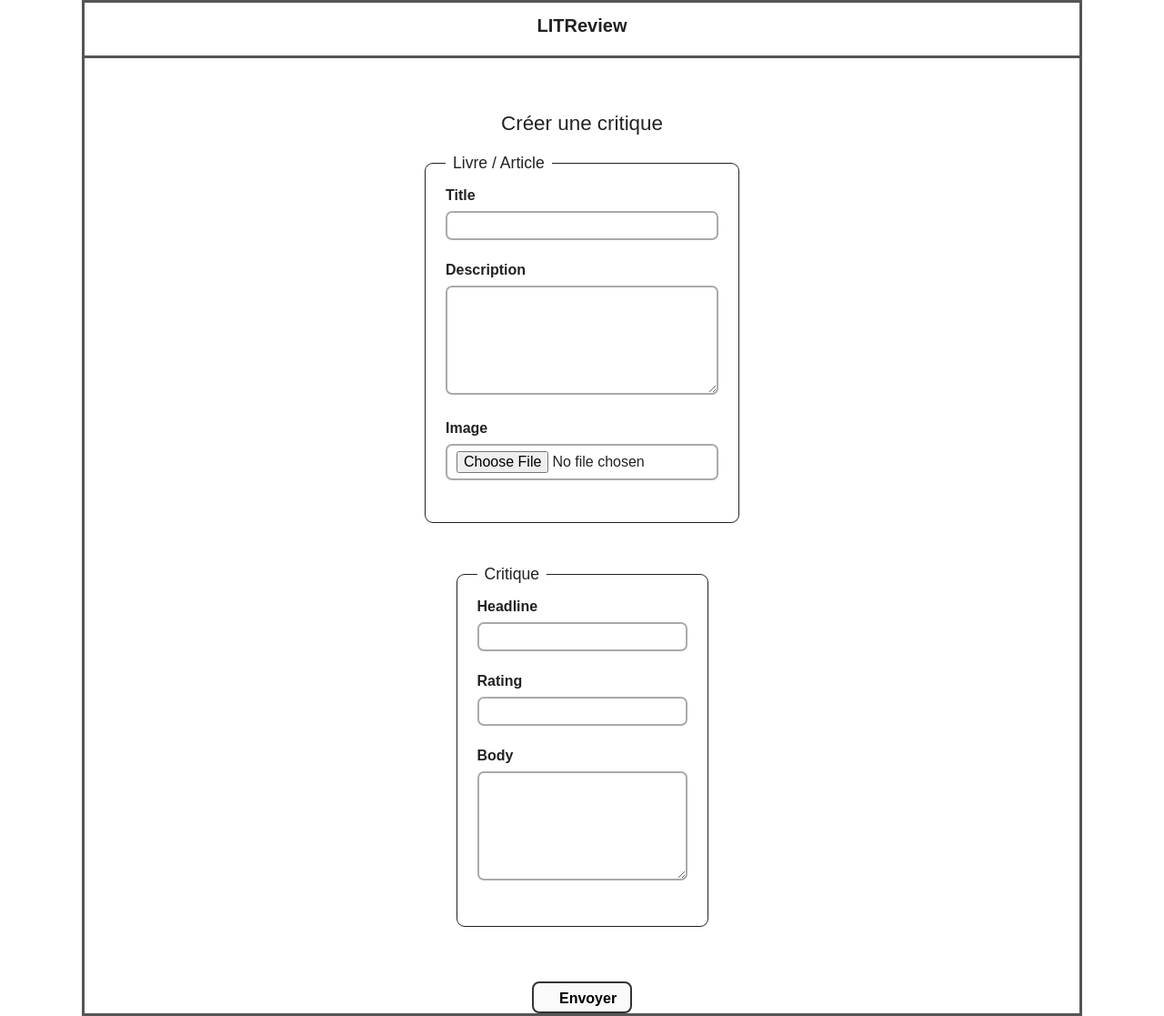
After one commit to Americanufo/Projet_9, a Django app: template LITReview/blog/templates/review_create.html in a window 1280 px wide. The commit adds this page. Shown: the whole page at 91% size. Run offline with Django 3.2, Linux system fonts and the light colour scheme; the template is opened without the code that fills it, so the values that code supplies are empty, except form fields; tables that the repository leaves empty hold one stand-in row (values such as "Sample post"); form fields are guessed from the names that the template uses.

Commit message:
Ajout de la fonction créer une critique et modification css

```diff
--- a/LITReview/LITReview/urls.py
+++ b/LITReview/LITReview/urls.py
@@ -53,10 +53,12 @@
     path('tickets/<int:pk>/edit/', blog.views.ticket_update, name='ticket_update'),
     path('tickets/<int:pk>/delete/', blog.views.ticket_delete, name='ticket_delete'),
 
+
     # --- URLs pour la gestion des commentaires (reviews) ---
     path('tickets/<int:ticket_pk>/reviews/new/', blog.views.review_create, name='review_create'),
     path('reviews/<int:pk>/edit/', blog.views.review_update, name='review_update'),
     path('reviews/<int:pk>/delete/', blog.views.review_delete, name='review_delete'),
+    path('create-review/', blog.views.create_review, name='review_create'),
 ]
 if settings.DEBUG:
     urlpatterns += static(settings.MEDIA_URL, document_root=settings.MEDIA_ROOT)
--- a/LITReview/authentication/static/css/style.css
+++ b/LITReview/authentication/static/css/style.css
@@ -329,11 +329,14 @@
     margin-right: -10px;
 }
 
+.post-actions-row {
+    display: flex;
+}
+
 .ticket-btn,
 .post-btn-row button {
     border: 1px solid #555;
     border-radius: 5px;
-    padding: 8px 32px;
     background: #fafafa;
     font-size: 1em;
     cursor: pointer;
@@ -344,6 +347,8 @@
     box-sizing: border-box;
     margin: 0;
     text-align: center;
+    display: grid;
+    place-items: center;
 }
 
 .ticket-btn:hover,
@@ -351,3 +356,111 @@
     background: #eaeaea;
     color: #111;
 }
+
+/* Section spécifique à la page home */
+.page-home .home-buttons-container {
+    display: flex;
+    justify-content: center;
+    gap: 38px;
+    margin-bottom: 38px;
+    margin-top: 18px;
+}
+
+.page-home .home-btn,
+.page-home .big-home-btn {
+    padding: 22px 72px;
+    font-size: 1.33em;
+    border-radius: 12px;
+    border: 2.2px solid #555;
+    background: #fafafa;
+    min-width: 270px;
+    max-width: 380px;
+    cursor: pointer;
+    color: #333;
+    font-weight: bold;
+    text-align: center;
+    transition: background 0.15s, color 0.15s;
+    display: inline-block;
+    box-sizing: border-box;
+    line-height: 1.11;
+}
+
+.page-home .home-btn:disabled,
+.page-home .big-home-btn:disabled {
+    color: #bbb !important;
+    background: #eee !important;
+    cursor: not-allowed !important;
+}
+
+.page-home .home-btn:not(:disabled):hover,
+.page-home .big-home-btn:not(:disabled):hover {
+    background: #eaeaea;
+    color: #222;
+}
+
+
+/* Création de critique */
+
+.form-section {
+    border: 1.8px solid #222;
+    border-radius: 9px;
+    padding: 16px 22px 22px 22px;
+    margin-bottom: 30px;
+}
+
+.form-section legend {
+    font-weight: normal;
+    font-size: 1.1em;
+    padding: 0 8px;
+}
+
+.form-group {
+    margin-bottom: 24px;
+}
+
+.form-group label {
+    font-weight: bold;
+    display: block;
+    margin-bottom: 6px;
+}
+
+.form-group input[type="text"],
+.form-group textarea,
+.form-group input[type="file"] {
+    width: 100%;
+    max-width: 620px;
+    padding: 6px 10px;
+    font-size: 1em;
+    border: 2px solid #AAA;
+    border-radius: 7px;
+    box-sizing: border-box;
+}
+
+.form-group textarea {
+    height: 120px;
+    resize: vertical;
+}
+
+.form-group input[type="radio"] {
+    margin-left: 15px;
+    margin-right: 3px;
+}
+
+.form-actions {
+    text-align: right;
+    margin-top: 14px;
+}
+
+.submit-btn {
+    padding: 8px 28px;
+    font-weight: bold;
+    font-size: 1em;
+    border-radius: 8px;
+    border: 2px solid #333;
+    background-color: #fafafa;
+    cursor: pointer;
+}
+
+.submit-btn:hover {
+    background-color: #e1e1e1;
+}
--- a/LITReview/blog/forms.py
+++ b/LITReview/blog/forms.py
@@ -10,3 +10,6 @@
     class Meta:
         model = Review
         fields = ['rating', 'headline', 'body']
+        widgets = {
+            'rating': forms.RadioSelect(choices=[(i, str(i)) for i in range(6)])
+        }
--- /dev/null
+++ b/LITReview/blog/templates/review_create.html
@@ -0,0 +1,45 @@
+{% extends "base.html" %}
+
+{% block content %}
+<h2>Créer une critique</h2>
+
+<form method="post" enctype="multipart/form-data">
+    {% csrf_token %}
+
+    <fieldset class="form-section">
+        <legend>Livre / Article</legend>
+        <div class="form-group">
+            {{ ticket_form.title.label_tag }}
+            {{ ticket_form.title }}
+        </div>
+        <div class="form-group">
+            {{ ticket_form.description.label_tag }}
+            {{ ticket_form.description }}
+        </div>
+        <div class="form-group">
+            {{ ticket_form.image.label_tag }}
+            {{ ticket_form.image }}
+        </div>
+    </fieldset>
+
+    <fieldset class="form-section">
+        <legend>Critique</legend>
+        <div class="form-group">
+            {{ review_form.headline.label_tag }}
+            {{ review_form.headline }}
+        </div>
+        <div class="form-group">
+            {{ review_form.rating.label_tag }}
+            {{ review_form.rating }}
+        </div>
+        <div class="form-group">
+            {{ review_form.body.label_tag }}
+            {{ review_form.body }}
+        </div>
+    </fieldset>
+
+    <div class="form-actions">
+        <button type="submit" class="submit-btn">Envoyer</button>
+    </div>
+</form>
+{% endblock %}
```
Also changed, not shown: LITReview/blog/templates/home.html (+9 -3 lines), LITReview/blog/views.py (+26 -0 lines), LITReview/db.sqlite3, LITReview/media/HARRY_POTTER.webp (added), 1 other file.
